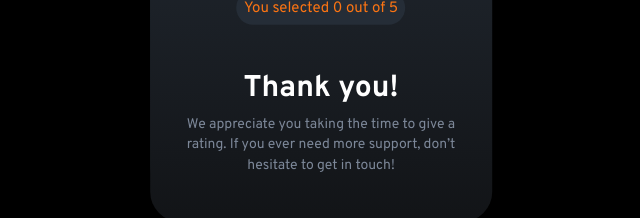
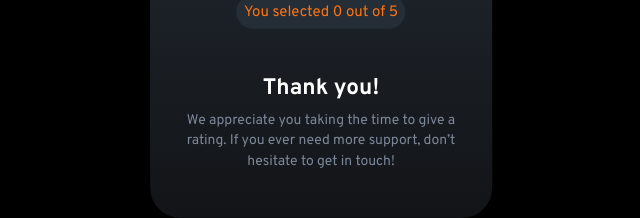
Before and after one commit to onlyhasbi/feedback_rating, a plain HTML site: page index.html in a window 1280 px wide. Both pictures are taken after a click on the button "SUBMIT". Shown: the part 388-606 px from the top of the page, without its empty margins (319-959 px from the left). Drawn offline with Linux system fonts and the light colour scheme.

Commit message:
fix html validity

```diff
--- a/index.html
+++ b/index.html
@@ -50,7 +50,7 @@
         <p>You selected <span id="done-value">0</span> out of 5</p>
       </div>
 
-      <h1 class="done-title">Thank you!</h1>
+      <h2 class="done-title">Thank you!</h2>
       <p class="done-description">
         We appreciate you taking the time to give a rating. If you ever need more support,
         don’t hesitate to get in touch!
```
